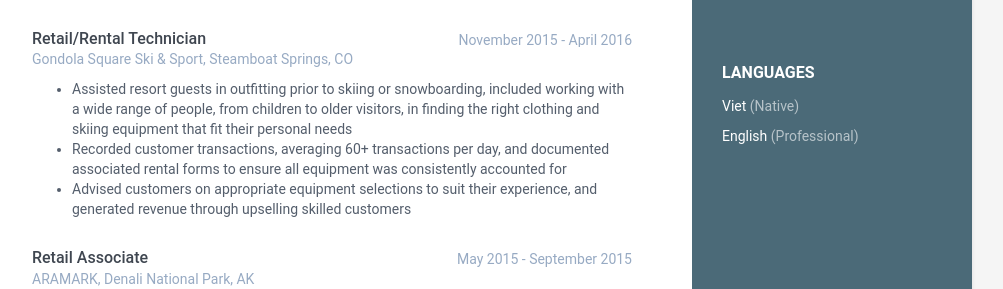
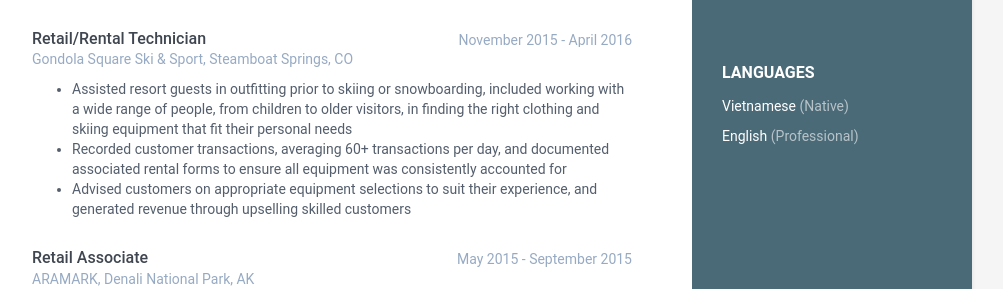
Before and after one commit to son-doan/web, a Jekyll site: the page built from index.html, in a window 1280 px wide and 900 px high, scrolled down 321 px. Shown: the part 162-451 px from the top of the window, without its empty margins (168-1171 px from the left). Built offline with Jekyll 4.4.1, drawn with Linux system fonts in a browser that asks for light colours.

Commit message:
Update data.yml

```diff
--- a/_data/data.yml
+++ b/_data/data.yml
@@ -18,7 +18,7 @@ sidebar:
     goodreads: # Number-Username, e.g. 123456-alandoe
 
     languages:
-      - idiom: Viet
+      - idiom: Vietnamese
         level: Native
 
       - idiom: English
```
